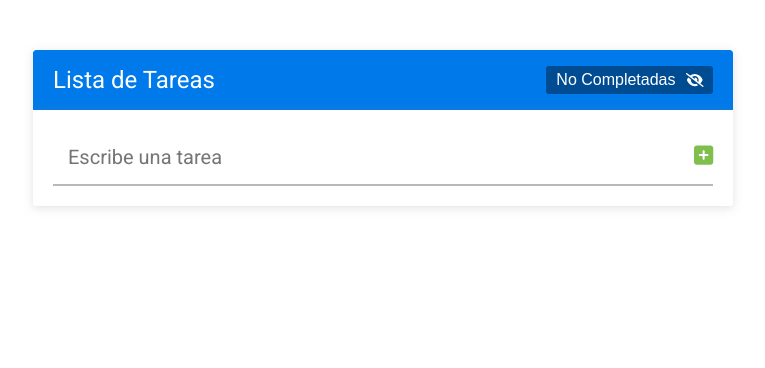
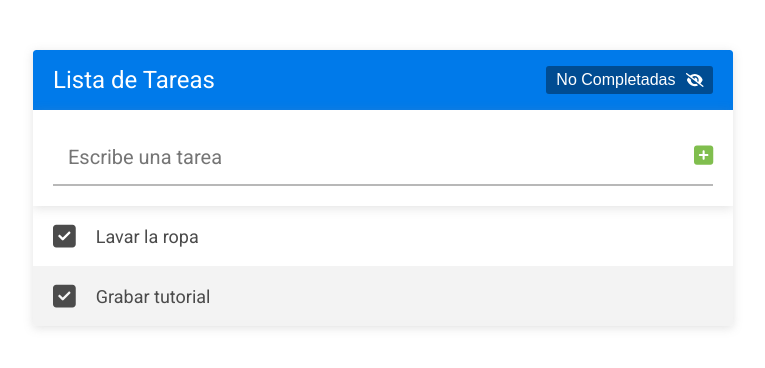
Before and after one commit to miguedeabreu/listaDeTareasApp, a React (Create React App) app: page / in a window 1280 px wide. Shown: the top 368 px of the page, without its empty margins (257-1022 px from the left). Built offline with nearby package versions, Linux system fonts and the light colour scheme; the HTML template or start-up script is replaced by a standard one.

Commit message:
Creado lista de tareas y formulario

```diff
--- a/src/App.css
+++ b/src/App.css
@@ -89,3 +89,87 @@
 	font-size: 22px;
 	color: var(--verde);
 }
+
+/* * --- --- ---  LISTA TAREAS --- --- --- */
+
+.lista-tareas {
+	list-style: none;
+	height: 100%;
+	overflow: auto;
+}
+
+.lista-tareas__tarea {
+	height: 60px;
+	padding: 0 20px;
+	align-items: center;
+	color: #4B4B4B;
+	font-size: 18px;
+	display: grid;
+	grid-template-columns: auto 1fr auto;
+}
+
+.lista-tareas__texto {
+	text-align: left;
+	width: 100%;
+}
+
+.lista-tareas__tarea:hover .lista-tareas__icono-accion {
+	opacity: 0.5;
+}
+
+.lista-tareas__tarea:nth-child(even) {
+	background: #F3F3F3;
+}
+
+.lista-tareas__contenedor-botones {
+	display: flex;
+}
+
+.lista-tareas__icono {
+	cursor: pointer;
+	font-size: 16px;
+}
+
+.lista-tareas__icono-check {
+	margin-right: 20px;
+	font-size: 26px;
+}
+
+.lista-tareas__icono-accion {
+	margin-left: 20px;
+	opacity: 0;
+	transition: .3s ease all;
+}
+
+.lista-tareas__mensaje {
+	text-align: center;
+	color: #b8b8b8;
+	font-size: 20px;
+	padding: 40px 20px;
+}
+
+/* * --- --- ---  FORMULARIO EDITAR TAREA --- --- --- */
+
+.formulario-editar-tarea {
+	display: flex;
+}
+
+.formulario-editar-tarea__input {
+	width: 100%;
+	border: none;
+	border-bottom: 2px solid #b8b8b8;
+	background: none;
+	font-size: 20px;
+	font-family: 'Roboto', sans-serif;
+	margin-right: 20px;
+}
+
+.formulario-editar-tarea__btn {
+	border: none;
+	background: var(--verde);
+	cursor: pointer;
+	color: #fff;
+	padding: 0 10px;
+	font-family: 'Roboto', sans-serif;
+	border-radius: 3px;
+}
--- a/src/App.js
+++ b/src/App.js
@@ -2,6 +2,7 @@ import React, {useState} from 'react';
 import './App.css';
 import Header from './componentes/header';
 import FormularioTareas from './componentes/formularioTareas';
+import ListaTareas from './componentes/listaTareas';
 
 const App = () => {
   const [tareas, cambiarTareas] = useState(
@@ -25,6 +26,7 @@ const App = () => {
    <div className='contenedor'>
      <Header></Header>
      <FormularioTareas tareas={tareas} cambiarTareas={cambiarTareas}></FormularioTareas>
+     <ListaTareas tareas={tareas}></ListaTareas>
     </div>
   );
 }
--- /dev/null
+++ b/src/componentes/listaTareas.js
@@ -0,0 +1,20 @@
+import React from 'react';
+import Tarea from './tarea';
+
+const ListaTareas = ({tareas}) => {
+    return (
+        <ul className='lista-tareas'>
+            {tareas.length > 0 ? tareas.map((tarea) => {
+                return <Tarea
+                            key={tarea.id}
+                            tarea={tarea}>
+                        </Tarea>
+            })
+            : <div className='lista-tareas__mensaje'>No hay tareas agregadas.</div>
+            }
+        </ul>
+
+    );
+}
+
+export default ListaTareas;
--- /dev/null
+++ b/src/componentes/tarea.js
@@ -0,0 +1,57 @@
+import React, {useState} from 'react';
+import {FontAwesomeIcon} from '@fortawesome/react-fontawesome';
+import {faCheckSquare, faEdit, faTimes} from '@fortawesome/free-solid-svg-icons';
+import '../App.css';
+
+const Tarea = ({tarea}) => {
+
+    const [editandoTarea, cambiarEditandoTarea] = useState(false);
+
+    const [nuevaTarea, cambiarNuevaTarea] = useState(tarea.texto);
+
+    const handleSubmit = (e) => {
+        e.preventDefault();
+        cambiarEditandoTarea(false);
+    }
+
+    return (
+        <li className='lista-tareas__tarea'>
+            <FontAwesomeIcon
+                icon={faCheckSquare}
+                className='lista-tareas__icono lista-tareas__icono-check'>
+            </FontAwesomeIcon>
+            <div className='lista-tareas__texto'>
+                {editandoTarea ?
+                <form action='' className='formulario-editar-tarea' onSubmit={handleSubmit}>
+                    <input
+                        type='text'
+                        className='formulario-editar-tarea__input'
+                        value={nuevaTarea}
+                        onChange={(e) => {cambiarNuevaTarea(e.target.value)}}>
+                    </input>
+                    <button
+                        type='submit'
+                        className='formulario-editar-tarea__btn'>
+                        Actualizar
+                    </button>
+                </form>
+                : tarea.texto
+                }
+            </div>
+            <div className='lista-tareas__contenedor-botones'>
+                <FontAwesomeIcon
+                    icon={faEdit}
+                    className='lista-tareas__icono lista-tareas__icono-accion'
+                    onClick={() => {cambiarEditandoTarea(!editandoTarea)}}>
+                </FontAwesomeIcon>
+                <FontAwesomeIcon
+                    icon={faTimes}
+                    className='lista-tareas__icono lista-tareas__icono-accion'>
+                </FontAwesomeIcon>
+
+            </div>
+        </li>
+     );
+}
+
+export default Tarea;
```
